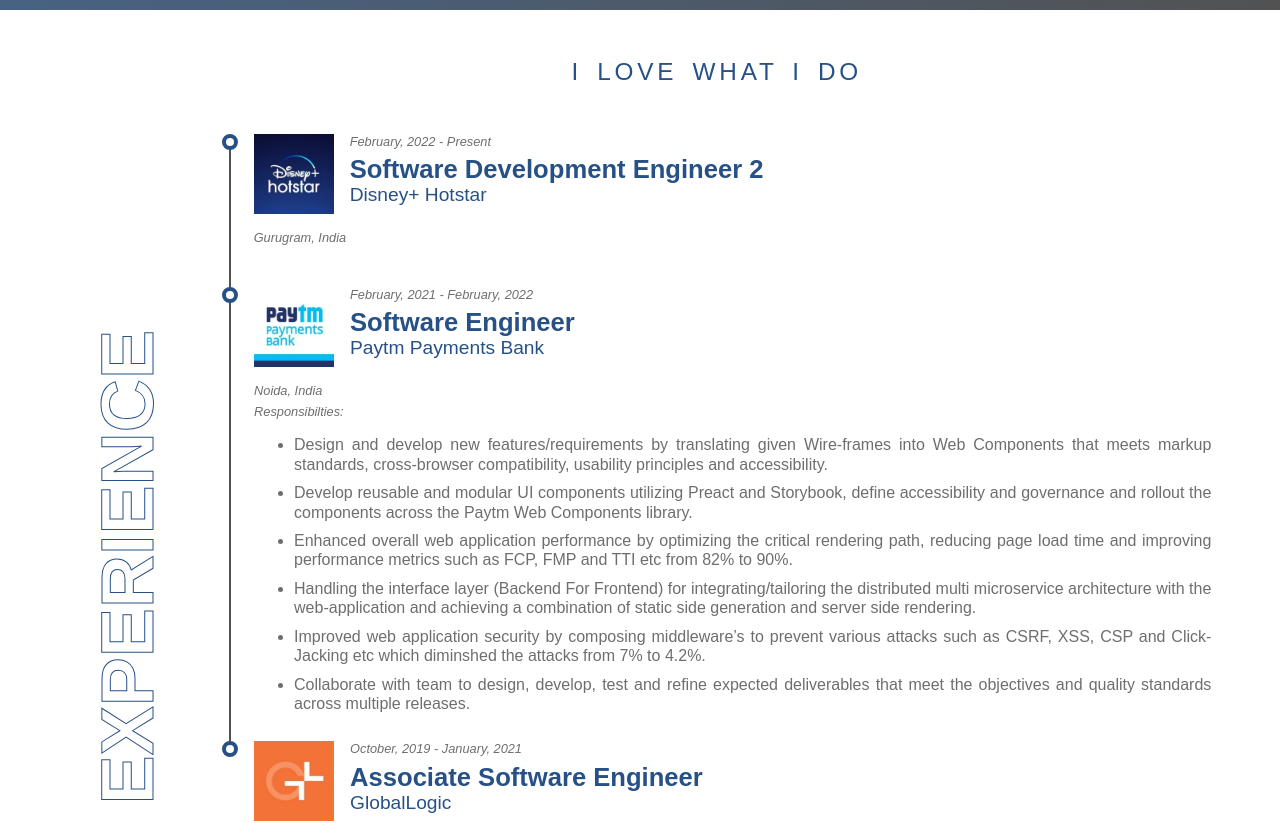
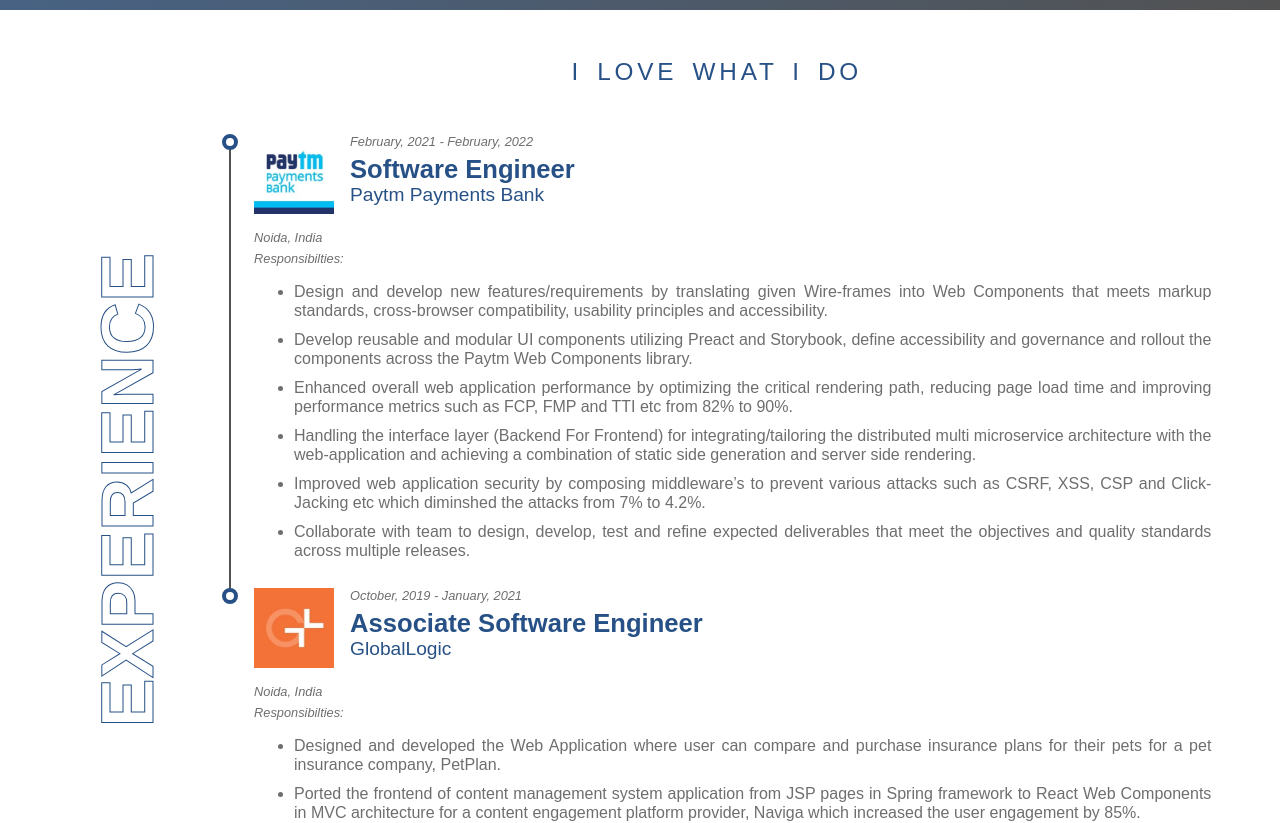
Before and after one commit to imanshu03/Portfolio---Next.js, a Next.js app: page / in a window 1280 px wide. Shown: the part 1420-2243 px from the top of the page. Built offline with nearby package versions, Linux system fonts and the light colour scheme.

Commit message:
Fixed styling and removed current company

```diff
--- a/details.json
+++ b/details.json
@@ -66,13 +66,6 @@
     { "text": "Data Structures & Algorithms", "icon": null }
   ],
   "workExperience": [
-     {
-      "company": "disney+ hotstar",
-      "startDate": "February, 2022",
-      "designation": "Software Development Engineer 2",
-      "location": "Gurugram, India",
-      "icon": "hotstar"
-    },
     {
       "company": "paytm payments bank",
       "icon": "ppbl",
--- a/styles/experience.scss
+++ b/styles/experience.scss
@@ -31,7 +31,8 @@
         min-height: 6rem;
 
         &-icon {
-          width: 5rem;
+          max-width: 5rem;
+          max-height: 5rem;
           margin-right: 1rem;
         }
       }
--- a/styles/media.scss
+++ b/styles/media.scss
@@ -127,7 +127,6 @@
 
 @media screen and (max-width: 500px) {
   .section {
-    padding: 1rem 0;
     &-header {
       h1 {
         font-size: $font3;
```
